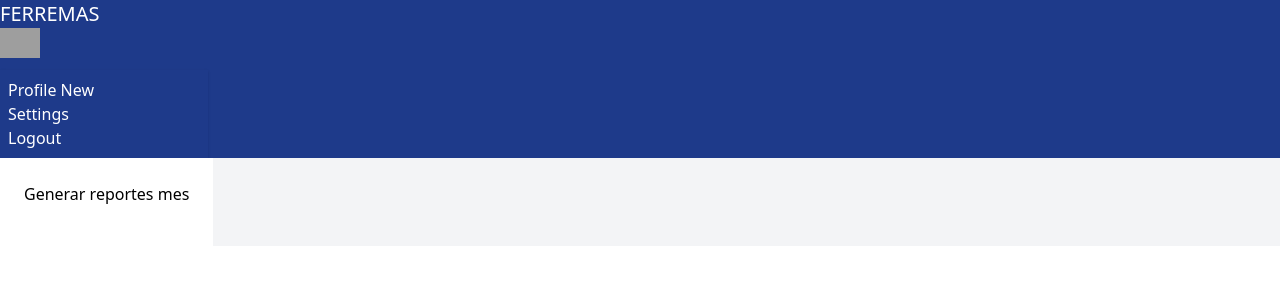
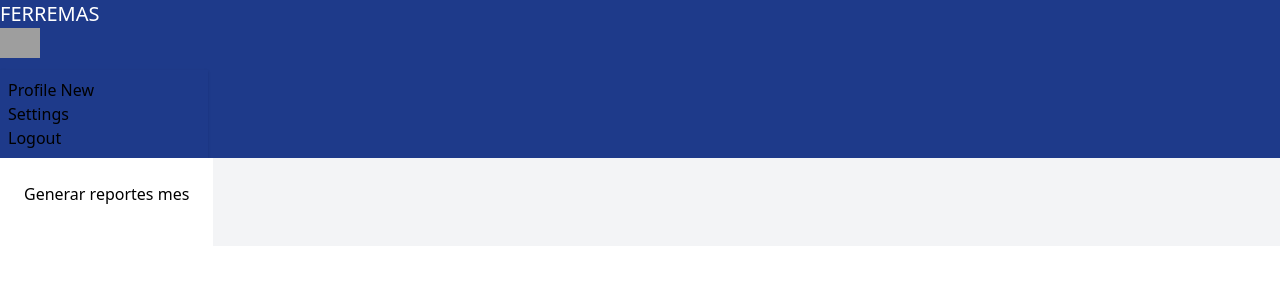
Before and after one commit to Yokoso-coding/Ferremas, a Django app: page /contador/inicioC/ in a window 1280 px wide. Shown: the top 300 px of the page. Run offline with Django 5.2, Linux system fonts and the light colour scheme; style sheets or scripts are compiled from the project's sources; some libraries are stand-ins or nearby versions; grey boxes are pictures that could not be loaded.

Commit message:
color fuente icono nav desplegable

```diff
--- a/proyectoFerreteria/moduloContador/templates/inicioContador.html
+++ b/proyectoFerreteria/moduloContador/templates/inicioContador.html
@@ -28,7 +28,7 @@
                             <img alt="Avatar" src="https://img.daisyui.com/images/stock/photo-1534528741775-53994a69daeb.jpg" />
                         </div>
                     </div>
-                    <ul tabindex="0" class="menu menu-sm dropdown-content mt-3 z-[1] p-2 shadow bg-base-100 rounded-box w-52">
+                    <ul tabindex="0" class="menu menu-sm dropdown-content mt-3 z-[1] p-2 shadow bg-base-100 rounded-box w-52 text-black">
                         <li>
                             <a class="justify-between">
                                 Profile
```
